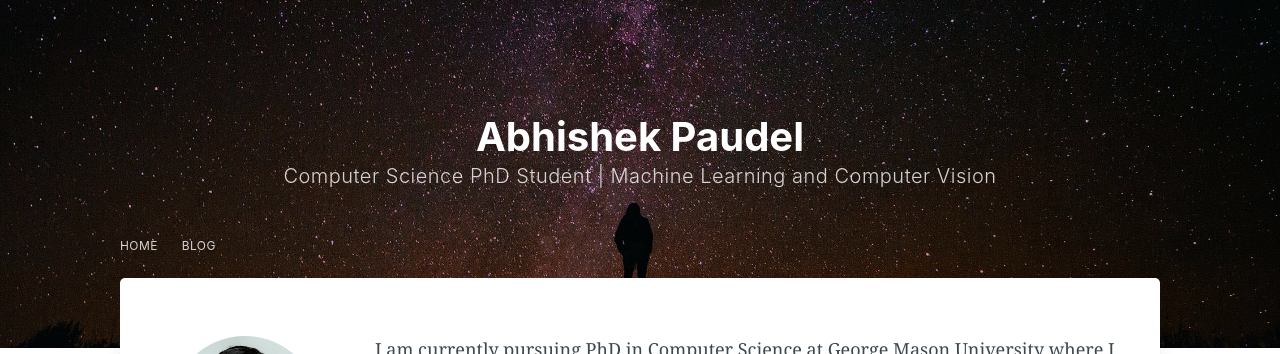
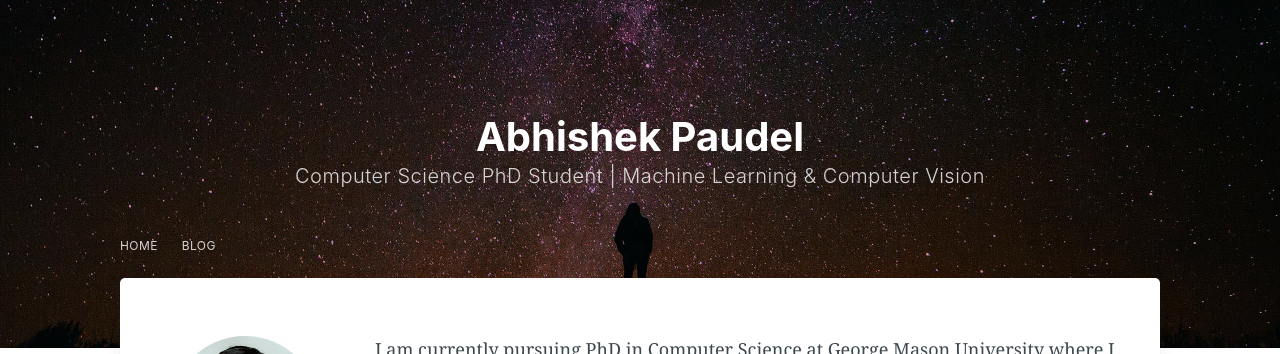
Before and after one commit to abpaudel/abpaudel.github.io, a Jekyll site: the page built from index.html, in a window 1280 px wide. Shown: the top 354 px of the page. Built offline with Jekyll 4.4.1, drawn with Linux system fonts in a browser that asks for light colours; nearby versions of some CDN libraries; comment, search, counter and statistics services are not loaded.

Commit message:
update header bio

```diff
--- a/_config.yml
+++ b/_config.yml
@@ -6,7 +6,7 @@ language: 'en-us'
 baseurl: ''
 
 title: Abhishek Paudel
-description: Computer Science PhD Student | Machine Learning and Computer Vision
+description: Computer Science PhD Student | Machine Learning & Computer Vision
 author: Abhishek Paudel
 cover: assets/img/blog-cover.jpg
 logo_dark: assets/img/favicon.png
```
